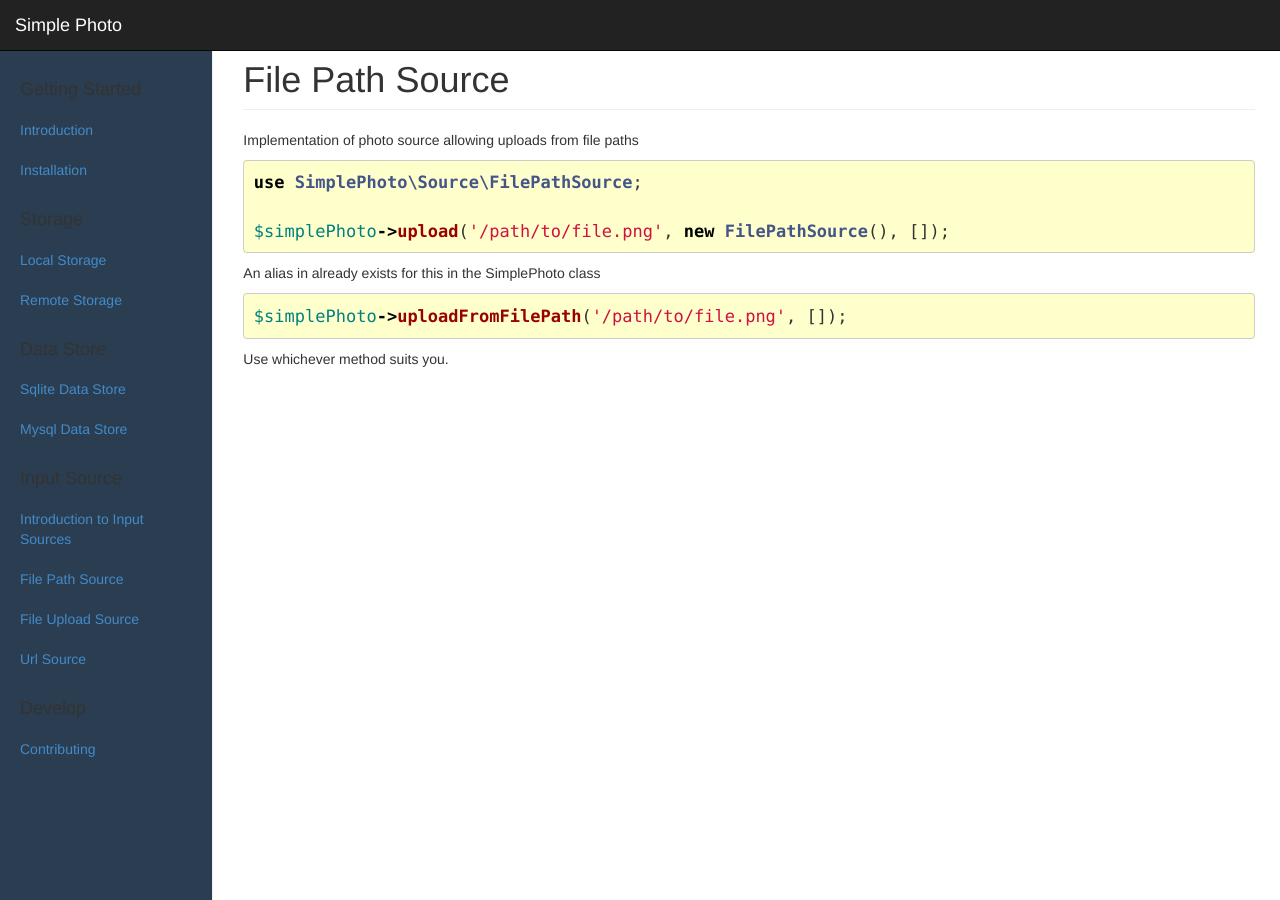
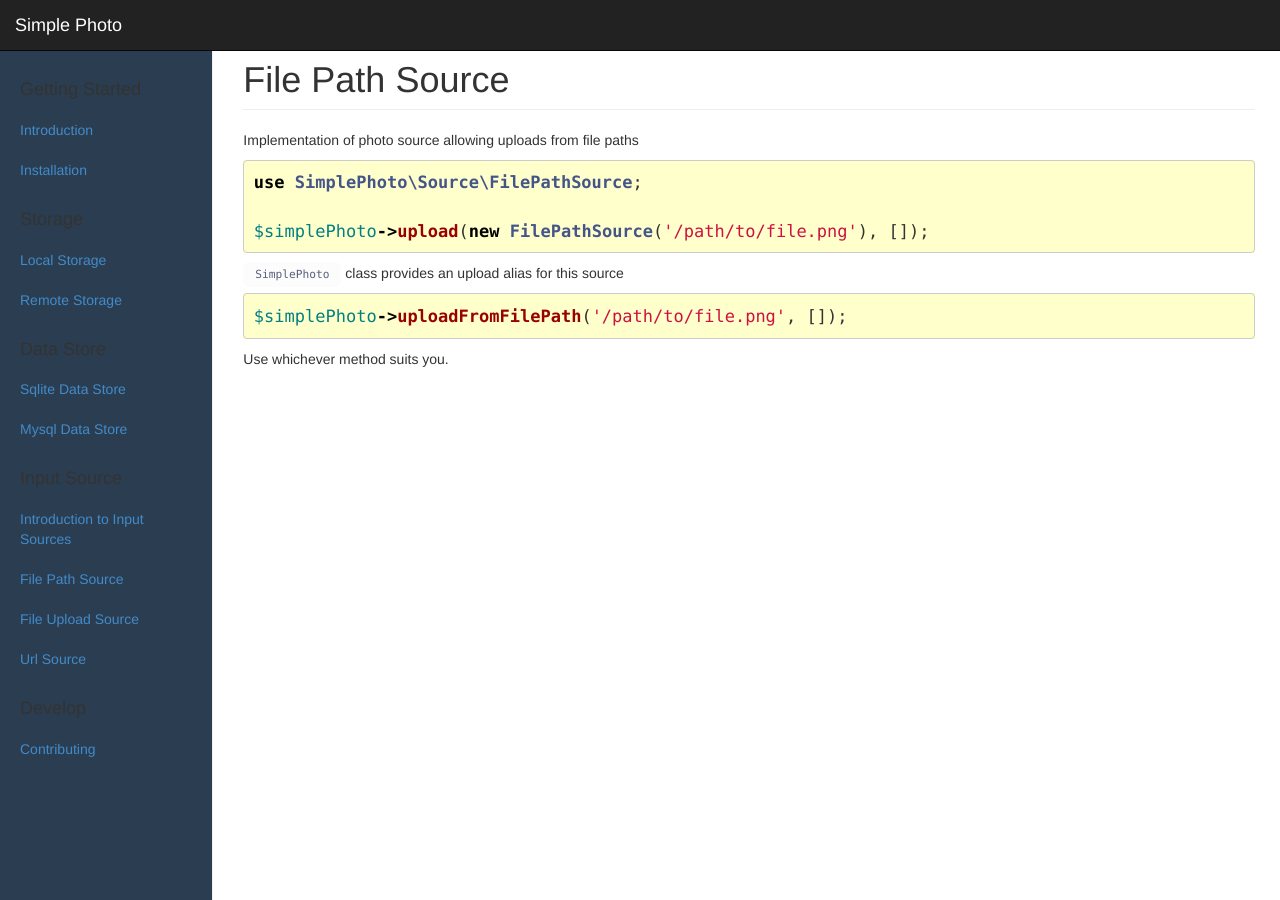
Before and after one commit to morrelinko/simple-photo-docs, a Jekyll site: the page built from docs/file-path-source.md, in a window 1280 px wide. Built offline with Jekyll 4.4.1, drawn with Linux system fonts in a browser that asks for light colours; Markdown is read by kramdown in place of the engine named in the settings.

Commit message:
Updated upload method api

````diff
--- a/docs/file-path-source.md
+++ b/docs/file-path-source.md
@@ -8,10 +8,10 @@ Implementation of photo source allowing uploads from file paths
 ```php
 use SimplePhoto\Source\FilePathSource;
 
-$simplePhoto->upload('/path/to/file.png', new FilePathSource(), []);
+$simplePhoto->upload(new FilePathSource('/path/to/file.png'), []);
 ```
 
-An alias in already exists for this in the SimplePhoto class
+`SimplePhoto` class provides an upload alias for this source
 
 ```php
 $simplePhoto->uploadFromFilePath('/path/to/file.png', []);
````
Also changed, not shown: docs/file-upload-source.md (+2 -2 lines).
